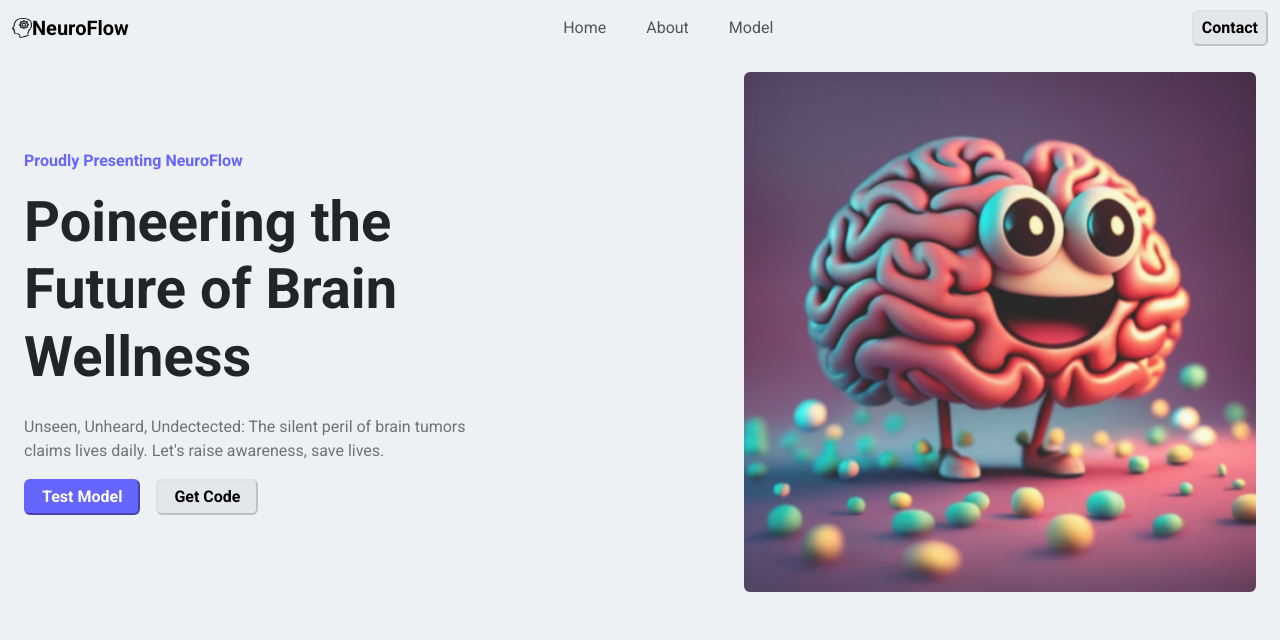
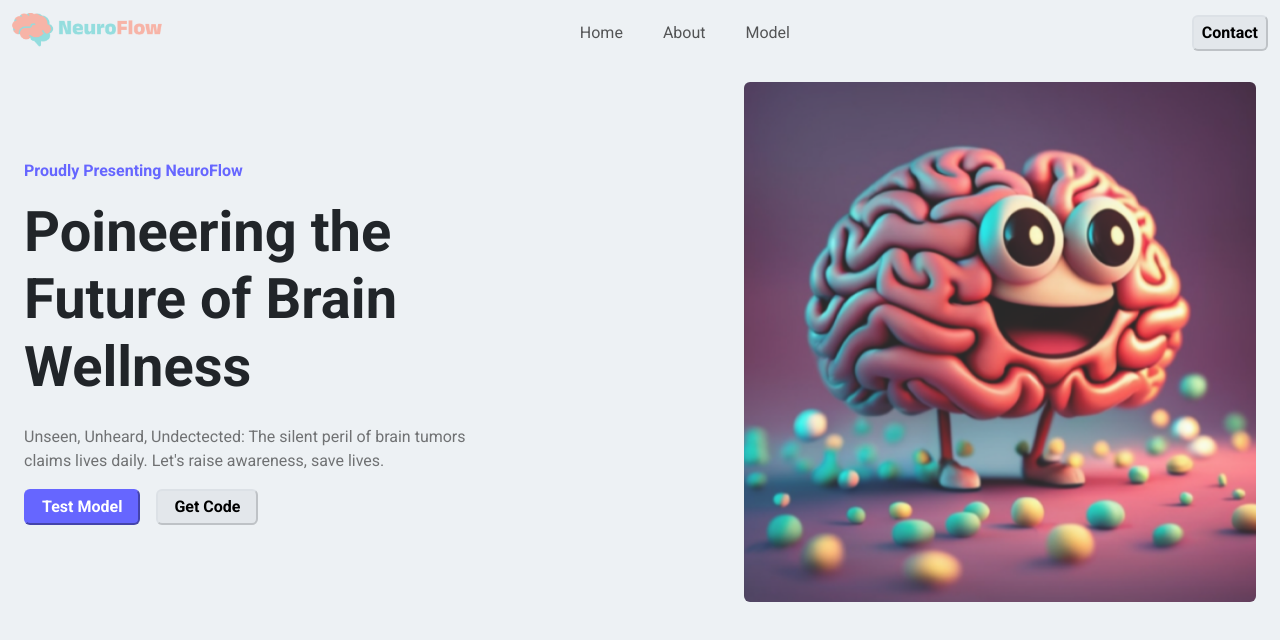
Before and after one commit to ichwanhs96/NeuroFlow, a React (Create React App) app in the folder Frontend/: page / in a window 1280 px wide. Shown: the top 640 px of the page. Built offline with nearby package versions, Linux system fonts and the light colour scheme.

Commit message:
'logo-update'

```diff
--- a/Frontend/src/Component/Header.jsx
+++ b/Frontend/src/Component/Header.jsx
@@ -1,5 +1,5 @@
 import React from "react";
-import icon from "../asests/icon.png";
+import icon from "../asests/icon.svg";
 import { Link } from "react-router-dom";
 
 const Header = () => {
@@ -10,8 +10,7 @@ const Header = () => {
           to="/"
           className="navbar-brand d-flex align-items-center justify-content-center"
         >
-          <img src={icon} alt="icon" height={20} width={20} />
-          NeuroFlow
+          <img src={icon} alt="icon" height={40} width={150} />
         </Link>
         <button
           className="navbar-toggler"
```
Also changed, not shown: Frontend/src/asests/icon.svg (added).
